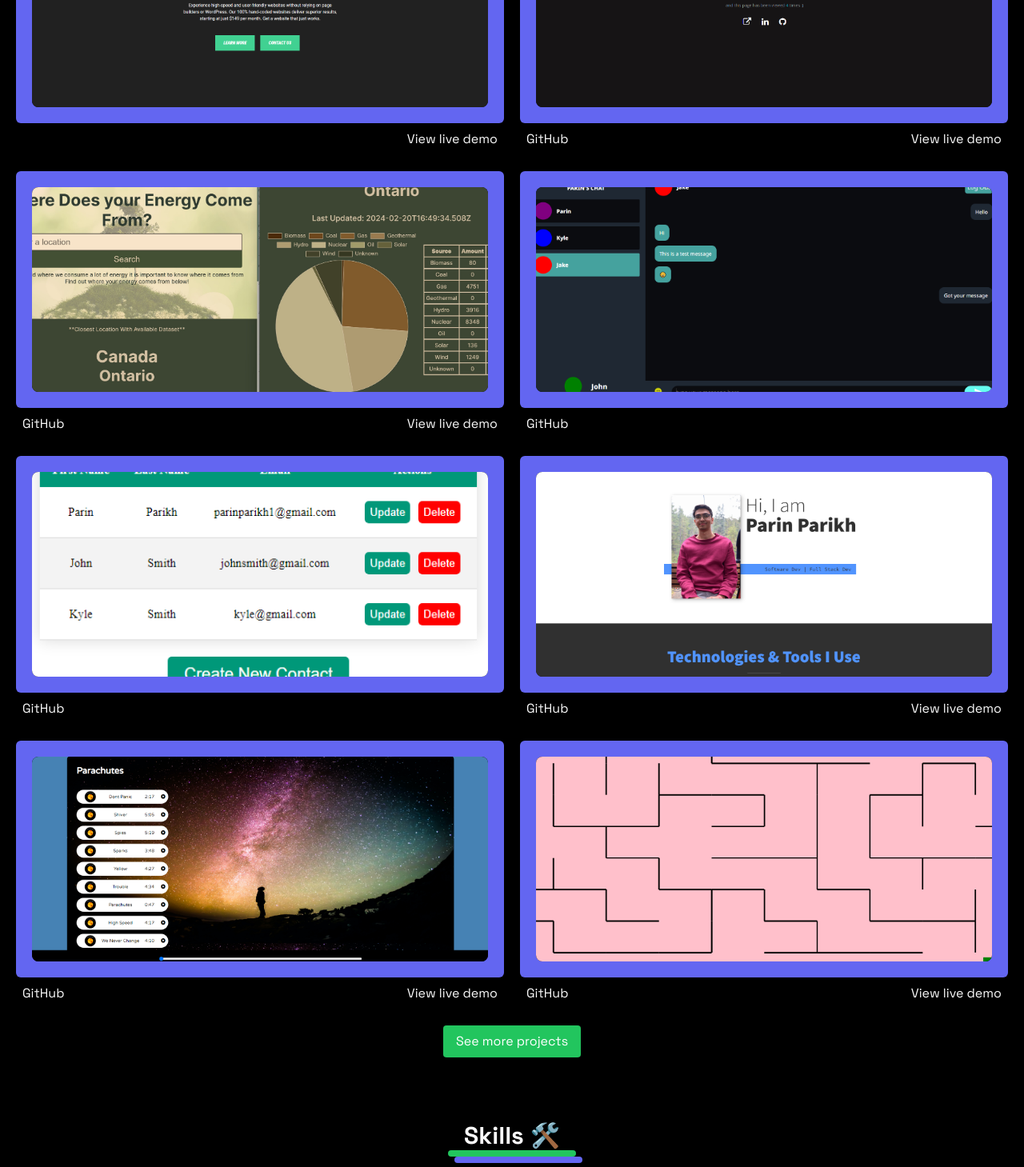
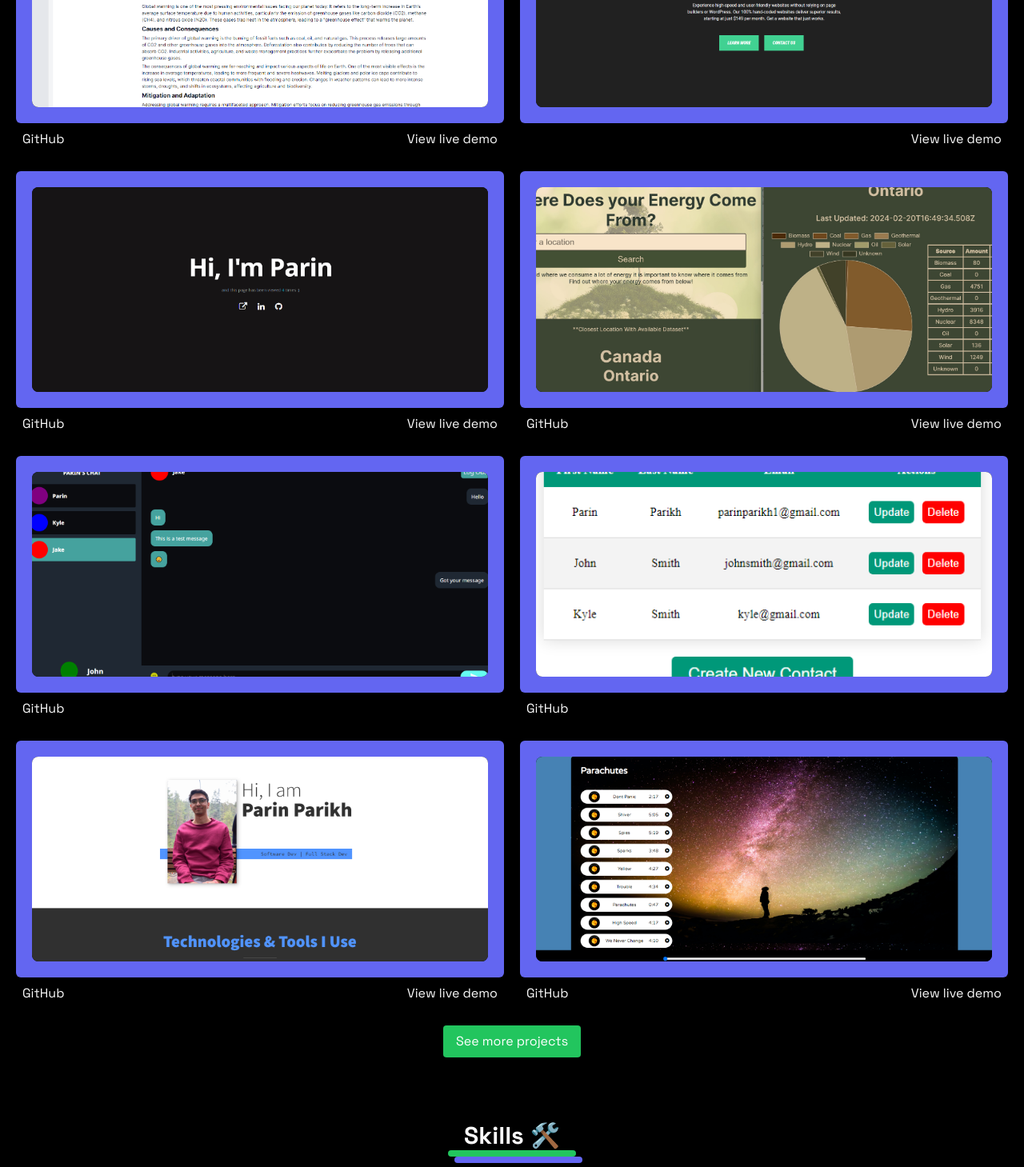
Before and after one commit to parin-parikh/my-portfolio, a Next.js app: page / in a window 1280 px wide. Shown: the part 966-2425 px from the top of the page at 80% size. Built offline with nearby package versions, Linux system fonts and the light colour scheme.

Commit message:
updated projects section

```diff
--- a/app/(home)/components/Projects.tsx
+++ b/app/(home)/components/Projects.tsx
@@ -1,5 +1,5 @@
 import React from 'react'
-import { SiAzurefunctions, SiAzurepipelines, SiCsharp, SiCss3, SiFlask, SiHtml5, SiJavascript, SiMicrosoftazure, SiMongodb, SiNodedotjs, SiPython, SiReact, SiSass, SiSocketdotio, SiSqlalchemy } from 'react-icons/si'
+import { SiAzurefunctions, SiAzurepipelines, SiClerk, SiCloudflareworkers, SiCsharp, SiCss3, SiFirebase, SiFlask, SiHtml5, SiJavascript, SiMicrosoftazure, SiMongodb, SiNextdotjs, SiNodedotjs, SiOpenai, SiPython, SiReact, SiSass, SiSocketdotio, SiSqlalchemy, SiTailwindcss } from 'react-icons/si'
 import Title from './Title'
 import Link from 'next/link'
 import { cn } from '@/lib/utils'
@@ -7,6 +7,16 @@ import { DirectionAwareHover } from '@/components/ui/direction-aware-hover'
 
 export default function Projects() {
     const projects = [
+        {
+            title: "Note Sphere",
+            tech: [SiNextdotjs, SiTailwindcss, SiReact, SiClerk, SiCloudflareworkers, SiFirebase, SiOpenai],
+            link: "https://notesphere-delta.vercel.app/",
+            cover: "/notesphere.png",
+            background: "bg-indigo-500",
+            githubLink: "https://github.com/parin-parikh/NoteSphere",
+            demo: true,
+            github: true
+        },
         {
             title: "Strmlne website",
             tech: [SiReact, SiSass, SiHtml5],
@@ -76,16 +86,6 @@ export default function Projects() {
             githubLink: "https://github.com/parin-parikh/Music-Player/",
             demo: true,
             github: true
-        },
-        {
-            title: "Maze Game",
-            tech: [SiJavascript, SiHtml5, SiCss3],
-            link: "https://parin-parikh.github.io/mazeGame/",
-            cover: "/maze-project.PNG",
-            background: "bg-indigo-500",
-            githubLink: "https://github.com/parin-parikh/mazeGame/",
-            demo: true,
-            github: true
         }
     ]
     return (
```
Also changed, not shown: public/notesphere.png (added).
